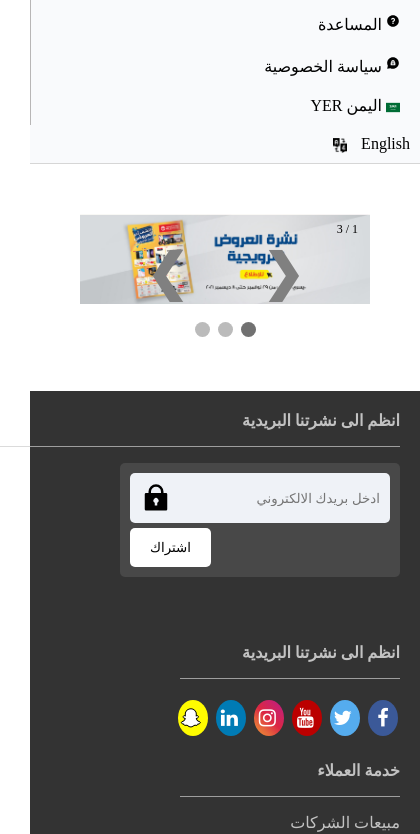
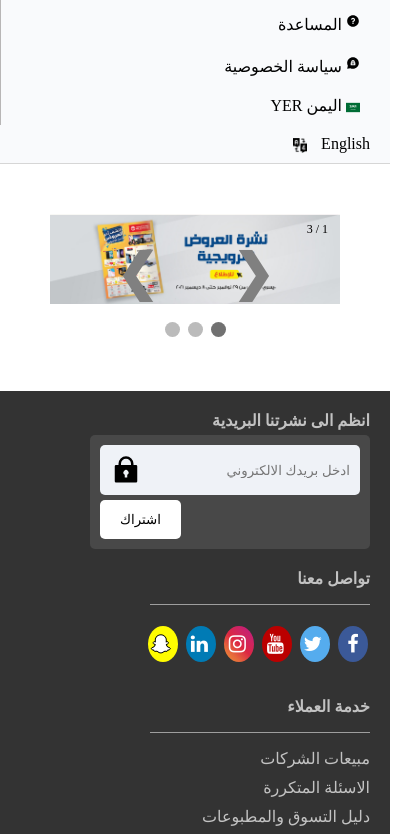
Before and after one commit to alsuhaibi96/E-library, a plain HTML site: page index.html in a window 390 px wide. Shown: the part 160-994 px from the top of the page, 420 px wide, since content can reach past the window. Drawn offline with Linux system fonts and the light colour scheme.

Commit message:
fixing responsivness

```diff
--- a/css/style.css
+++ b/css/style.css
@@ -26,11 +26,12 @@ nav{
 .nav-ol{
 
     display: flex;
+    flex-wrap: wrap;
 }
 .nav-li{
 list-style: none;
 border-left:  1px solid rgb(184, 182, 182);
-padding: 10px 10px 10px 40px;
+padding: 10px 20px 10px 40px;
 }
 
 .sauid-icon,.translate-icon ,svg{
@@ -45,6 +46,7 @@ border: none;
 .nav-li a{
 text-decoration: none;
 color: black;
+padding-right: 5px;
 }
 footer{
 
@@ -55,17 +57,20 @@ footer{
     background-color: var(--footer-dark-color);
 color: white;
 padding: 20px;
-display: grid;
+/* display: grid;
 grid-template-columns: 25% 18% 18% 18% 20%;
-padding-bottom: 5px;
+padding-bottom: 5px; */
+gap: 10px;
+display: flex;
+flex-wrap: wrap;
 }
-.footer-first-block-container{
+/* .footer-first-block-container{
     width: 100%;
     display: flex;
     flex-direction: column;
 justify-content: space-between;
-height: 350px;
-}
+
+} */
 .footer-form-container{
     width: 80%;
 
@@ -84,6 +89,7 @@ hr{
     background-color: #484848;
     padding: 10px;
     border-radius: 5px;
+    margin-top: 5px;
 }
 .input-container{
     display: flex;
@@ -134,19 +140,27 @@ h4,hr, .footer-container ul li a{
 }
 @media only  screen and (max-width:767px){
     .contact-us-container{
-        margin-bottom: 20px;
+        margin: 20px 0px;
     }
+    .nav-li a{
+
+      padding-right: 0px;
+      }
     .nav-ol{
 
         flex-direction: column;
     }
     .footer-container{
 
-    display: flex;
-    flex-direction: column;
+      display: grid;
+      grid-template-columns: 100%;
+    padding-bottom: 5px;
 
-    padding-bottom: 5px;
     }
+    .form-hr{
+     display: none;
+  }
+
 }
 
 /*Slider style*/
--- a/index.html
+++ b/index.html
@@ -264,7 +264,7 @@
 
                         </div>
                         <div class="contact-us-container">
-                            <h4>انظم الى نشرتنا البريدية</h4>
+                            <h4>تواصل معنا</h4>
                             <hr>
                             <a href="#" class="fa fa-facebook"></a>
                             <a href="#" class="fa fa-twitter"></a>
@@ -384,9 +384,7 @@
                     </div>
                 </div>
             </section>
-            <section>
 
-            </section>
         </footer>
         <script src="js/app.js">
 
```
